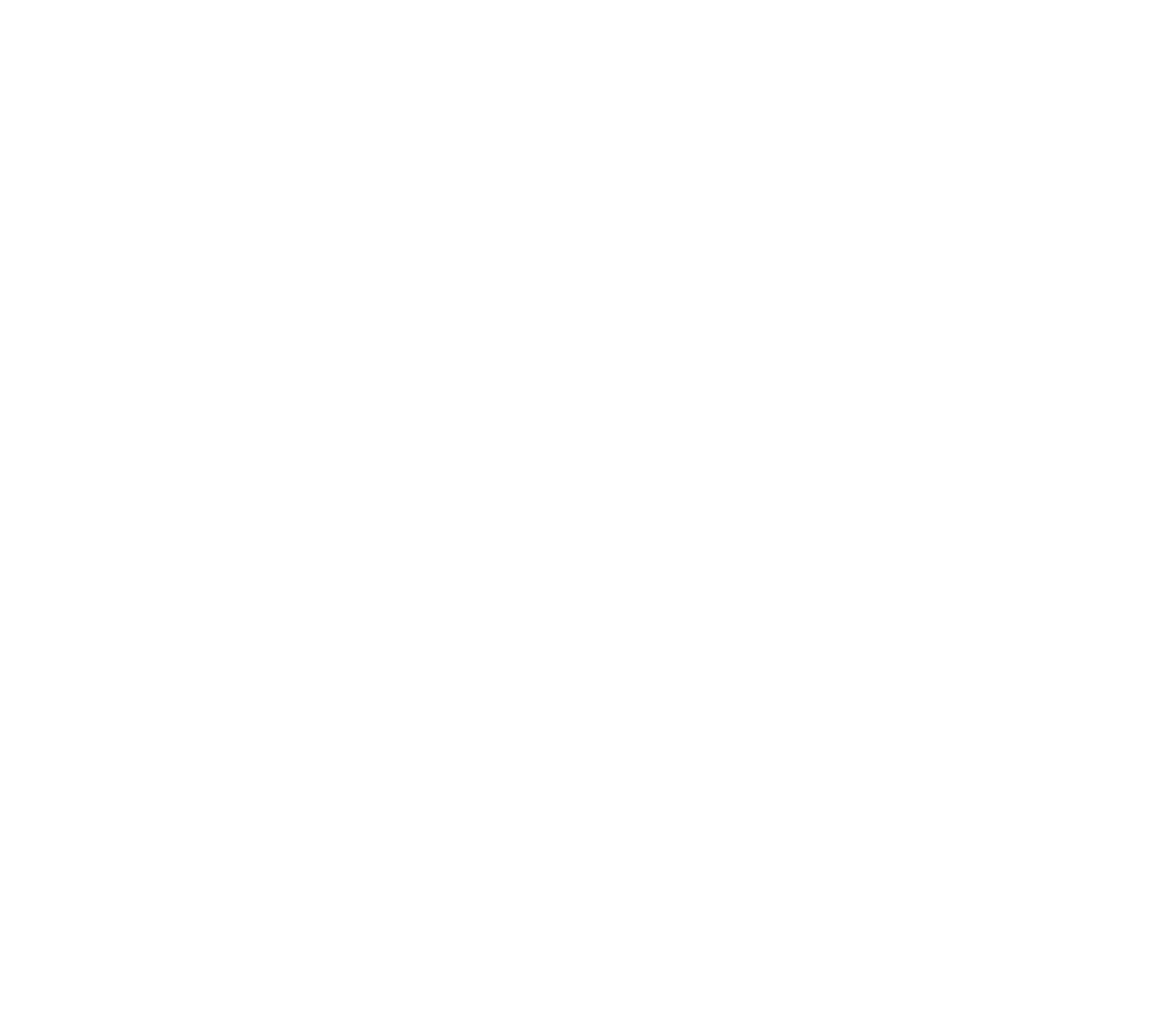
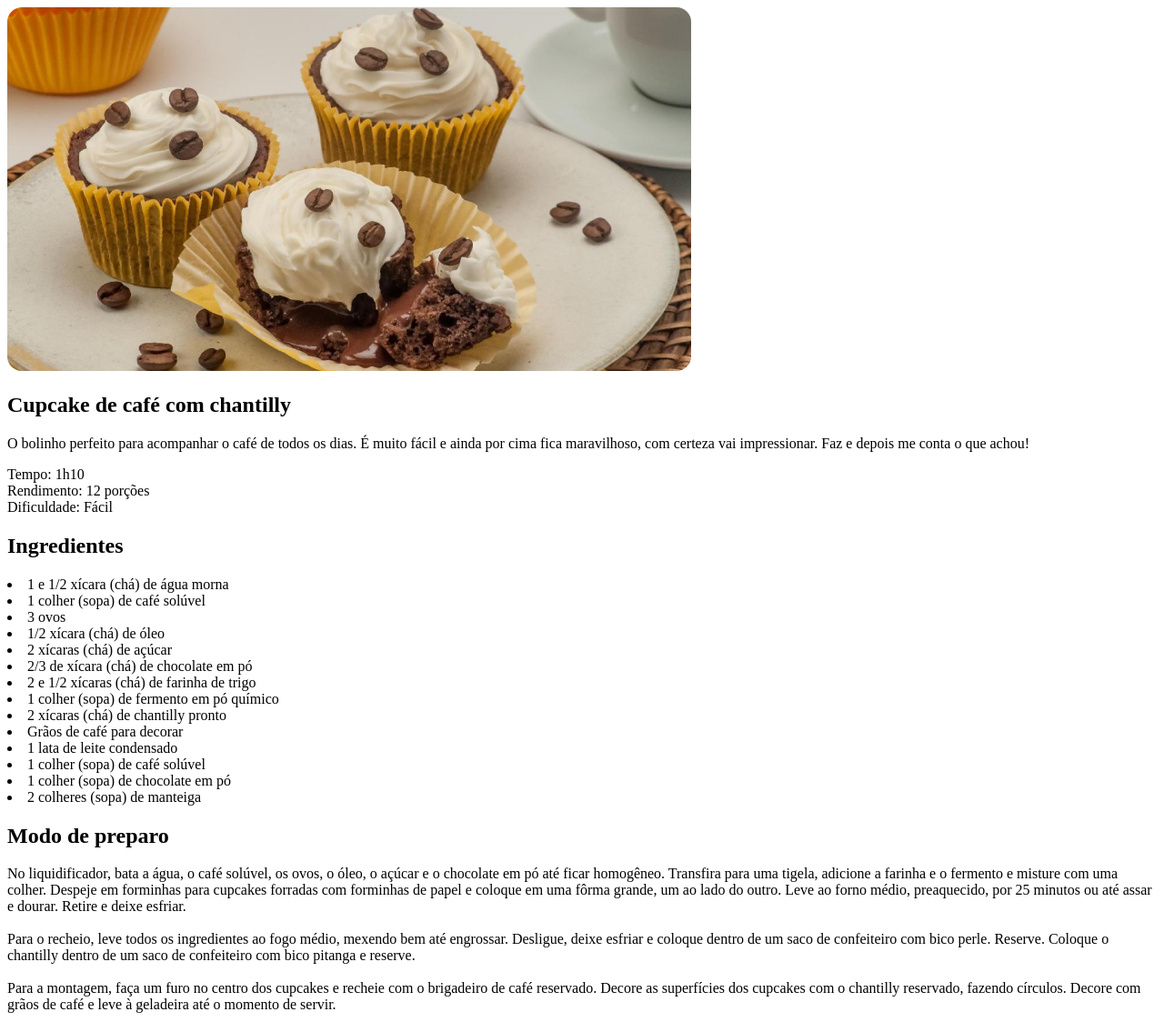
Before and after one commit to Arthurzitos/Pagina-de-Receitas, a plain HTML site: page index.html in a window 1280 px wide. Shown: the whole page at 91% size. Before the commit the page ends 800 px from the top, so only its background shows below. Drawn offline with Linux system fonts and the light colour scheme.

Commit message:
adicionando imagens e estilos

```diff
--- /dev/null
+++ b/assets/css/style.css
@@ -0,0 +1,7 @@
+
+
+
+
+img {
+    border-radius: 16px;
+}
--- a/index.html
+++ b/index.html
@@ -4,8 +4,49 @@
     <meta charset="UTF-8">
     <meta name="viewport" content="width=device-width, initial-scale=1.0">
     <title>Página de Receita</title>
+    <link rel="stylesheet" href="/assets/css/style.css">
 </head>
 <body>
-
+    <div class="page">
+        <img src="assets/img/main-image.jpg" alt="Cupcake">
+        <main>
+            <section class="about">
+                <h1>Cupcake de café com chantilly</h1>
+                <p>
+                    O bolinho perfeito para acompanhar o café de todos os dias. É muito fácil e ainda por cima fica maravilhoso, com certeza vai impressionar. Faz e depois me conta o que achou!
+                </p>
+                <p>
+                    Tempo: 1h10 <br>
+                    Rendimento: 12 porções <br>
+                    Dificuldade: Fácil
+                </p>
+            </section>
+            <section class="ingredients">
+                <h2>Ingredientes</h2>
+                <li>1 e 1/2 xícara (chá) de água morna</li>
+                <li>1 colher (sopa) de café solúvel</li>
+                <li>3 ovos</li>
+                <li>1/2 xícara (chá) de óleo</li>
+                <li>2 xícaras (chá) de açúcar</li>
+                <li>2/3 de xícara (chá) de chocolate em pó</li>
+                <li>2 e 1/2 xícaras (chá) de farinha de trigo</li>
+                <li>1 colher (sopa) de fermento em pó químico</li>
+                <li>2 xícaras (chá) de chantilly pronto</li>
+                <li>Grãos de café para decorar</li>
+                <li>1 lata de leite condensado</li>
+                <li>1 colher (sopa) de café solúvel</li>
+                <li>1 colher (sopa) de chocolate em pó</li>
+                <li>2 colheres (sopa) de manteiga</li>
+            </section>
+            <section class="preparation">
+                <h2>Modo de preparo</h2>
+                <p>
+                    No liquidificador, bata a água, o café solúvel, os ovos, o óleo, o açúcar e o chocolate em pó até ficar homogêneo. Transfira para uma tigela, adicione a farinha e o fermento e misture com uma colher. Despeje em forminhas para cupcakes forradas com forminhas de papel e coloque em uma fôrma grande, um ao lado do outro. Leve ao forno médio, preaquecido, por 25 minutos ou até assar e dourar. Retire e deixe esfriar. <br><br>
+                    Para o  recheio, leve todos os ingredientes ao fogo médio, mexendo bem até engrossar. Desligue, deixe esfriar e coloque dentro de um saco de confeiteiro com bico perle. Reserve. Coloque o chantilly dentro de um saco de confeiteiro com bico pitanga e reserve. <br><br>
+                    Para a montagem, faça um furo no centro dos cupcakes e recheie com o brigadeiro de café reservado. Decore as superfícies dos cupcakes com o chantilly reservado, fazendo círculos. Decore com grãos de café e leve à geladeira até o momento de servir.<br><br>
+                </p>
+            </section>
+        </main>
+    </div>
 </body>
 </html>
```
Also changed, not shown: assets/img/bg-image.jpg (added), assets/img/main-image.jpg (added).
